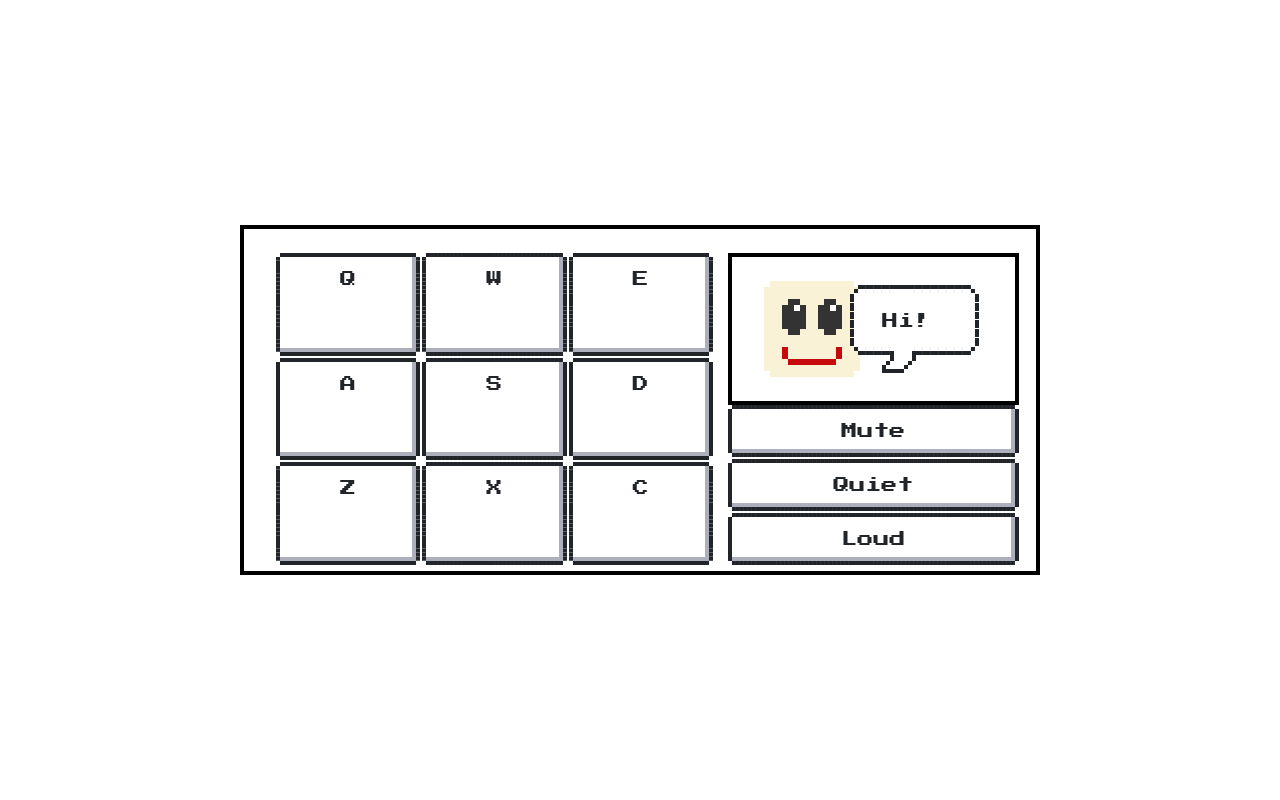
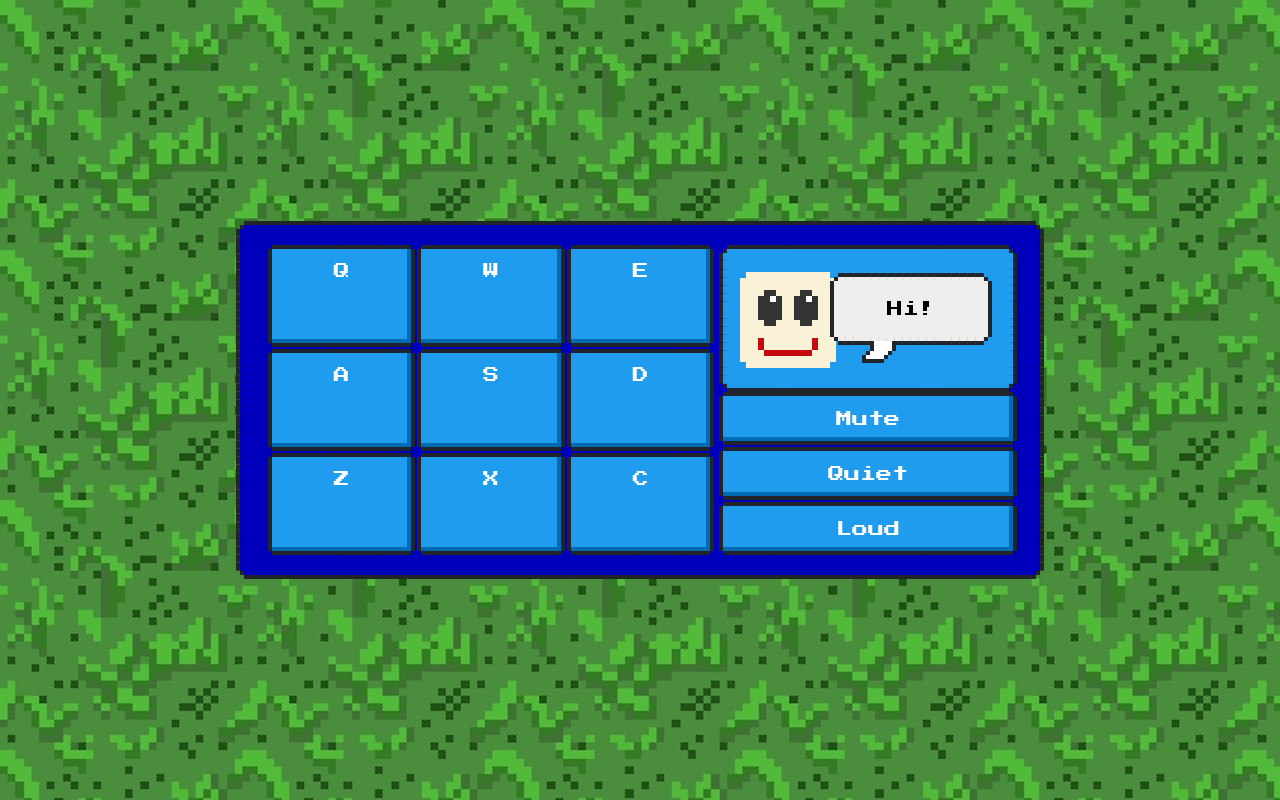
Before and after one commit to rulamon/fcc-drum-machine, a React app: page / in a window 1280 px wide. Built offline with nearby package versions, Linux system fonts and the light colour scheme.

Commit message:
finished

```diff
--- a/src/components/App.js
+++ b/src/components/App.js
@@ -7,7 +7,7 @@ const audiopad = '/src/audio/'
 
 const sampleArr = [
     {name: "hihat", letter: "Q", src: audiopad + "hihat.wav"},
-    {name: "openHihat", letter: "W", src: audiopad + "openHihat.wav"},
+    {name: "openHH", letter: "W", src: audiopad + "openHihat.wav"},
     {name: "cowbell", letter: "E", src: audiopad + "cowbell.wav"},
     {name: "snare1", letter: "A", src: audiopad + "snare1.wav"},
     {name: "snare2", letter: "S", src: audiopad + "snare2.wav"},
@@ -35,7 +35,7 @@ export class App extends React.Component {
             case "hihat":
             this.setState({currentSample: this.state.samples[0]});
             break;
-            case "openHihat":
+            case "openHH":
             this.setState({currentSample: this.state.samples[1]});
             break;
             case "cowbell":
@@ -110,7 +110,7 @@ export class App extends React.Component {
     }
     componentDidUpdate (prevProps, prevState) {
 
-        //play corresponding audio, pause and reset first so it replays on early click as well
+        //play corresponding audio, pause and reset first so it replays on fast click as well
         const audioElement = document.getElementById(this.state.currentSample.letter);
         audioElement.pause();
         audioElement.currentTime = 0;
@@ -119,7 +119,7 @@ export class App extends React.Component {
     }
     render() {
         return(
-            <div onKeyDown={this.handleKeyDown} tabIndex="0" style={{outline: "none"}} className="nes-container main-container">
+            <div onKeyDown={this.handleKeyDown} tabIndex="0" style={{outline: "none"}} className="nes-container is-rounded main-container">
                 <PadContainer samples={this.state.samples} handleClick={this.handleClick} currentSample={this.state.currentSample} />
                 <Controls currentSample={this.state.currentSample} handleVolumeClick={this.handleVolumeClick} />
             </div>
--- a/src/components/drumpad.js
+++ b/src/components/drumpad.js
@@ -2,7 +2,7 @@ import React from 'react';
 
 export const Drumpad = (props) => {
     return (
-        <div className="drum-pad nes-btn" id={props.name} onClick={props.handleClick} >
+        <div className="drum-pad nes-btn is-primary" id={props.name} onClick={props.handleClick} >
             {props.letter}
             <audio src={props.src} type="audio/wav" className="clip" id={props.letter} preload="auto"  ></audio>
         </div>
--- a/src/components/screen.js
+++ b/src/components/screen.js
@@ -2,7 +2,7 @@ import React from 'react';
 
 export const Screen = (props) => {
     return(
-        <div id="display" className="nes-container">
+        <div id="display" className="nes-container is-rounded">
             <i className="nes-bcrikko"></i>
             <div className="nes-balloon from-left">{props.currentSample.name}</div>
         </div>
--- a/src/components/styles.scss
+++ b/src/components/styles.scss
@@ -1,4 +1,8 @@
 @import url('https://fonts.googleapis.com/css?family=Press+Start+2P');
+
+$main-back-color: #0000BC;
+$button-color: #0000FF;
+$text-color: #FFFFFF;
 
 .body-container {
     width: 100vw;
@@ -7,37 +11,47 @@
     display: flex;
     align-items: center;
     justify-content: center;
+    background-image: url("/src/images/pixelgrass.jpg");
 }
+
 .main-container {
     width: 800px;
     height: 350px;
     display: grid;
     grid-template-columns: 60% 40%;
-    grid-column-gap: 15px;
-    // background-color: #333333;
-
+    grid-column-gap: 5px;
+    background-color: $main-back-color;
+    z-index: 1;
+.main-container {
+    padding-left: 0rem;
+    padding-right: 1.5rem;
+}
     #pad-container {
         display: grid;
         grid-template-columns: 1fr 1fr 1fr;
         grid-gap: 2px;
-        .drum-pad {
-        }
     }
     #controls-container {
         display: grid;
         grid-template-rows: auto auto;
 
         #display {
+            z-index: 2;
             display: flex;
             justify-content: space-between;
+            background-color: #209cee;
+            padding-right: 0.8rem;
+            padding-left: 0.8rem;
             .nes-bcrikko {
                 align-self: flex-end;
             }
             .nes-balloon {
                 align-self: flex-start;
-                // padding: 0.5rem 0.9rem;
                 height: 65%;
-                flex-basis: 60%;
+                flex-basis: 65%;
+                background-color: #EEEEEE;
+                color: black;
+                text-align: center;
             }
         }
 
@@ -48,6 +62,7 @@
         }
     }
 }
-.slider {
-    width: 100%;
+.nes-btn {
+    color: $text-color;
+    background-color: $button-color;
 }
--- a/src/components/volume.js
+++ b/src/components/volume.js
@@ -2,9 +2,9 @@ import React from 'react';
 export const Volume = (props) => {
     return(
         <div className="volume-container">
-            <button value="0" className="nes-btn volume-button" onClick={props.handleVolumeClick}>Mute</button>
-            <button value="0.5" className="nes-btn volume-button" onClick={props.handleVolumeClick}>Quiet</button>
-            <button value="1.0" className="nes-btn volume-button" onClick={props.handleVolumeClick}>Loud</button>
+            <button value="0" className="nes-btn volume-button is-primary" onClick={props.handleVolumeClick}>Mute</button>
+            <button value="0.5" className="nes-btn volume-button is-primary" onClick={props.handleVolumeClick}>Quiet</button>
+            <button value="1.0" className="nes-btn volume-button is-primary" onClick={props.handleVolumeClick}>Loud</button>
         </div>
 
     )
```
Also changed, not shown: src/images/pixelgrass.jpg (added).
